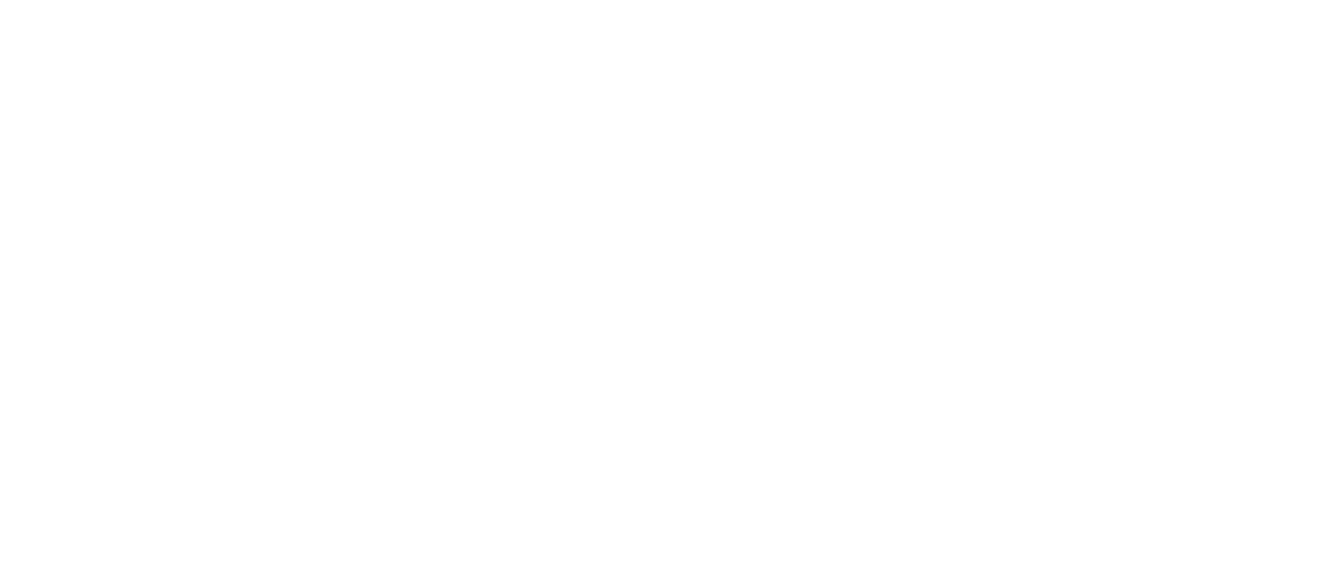
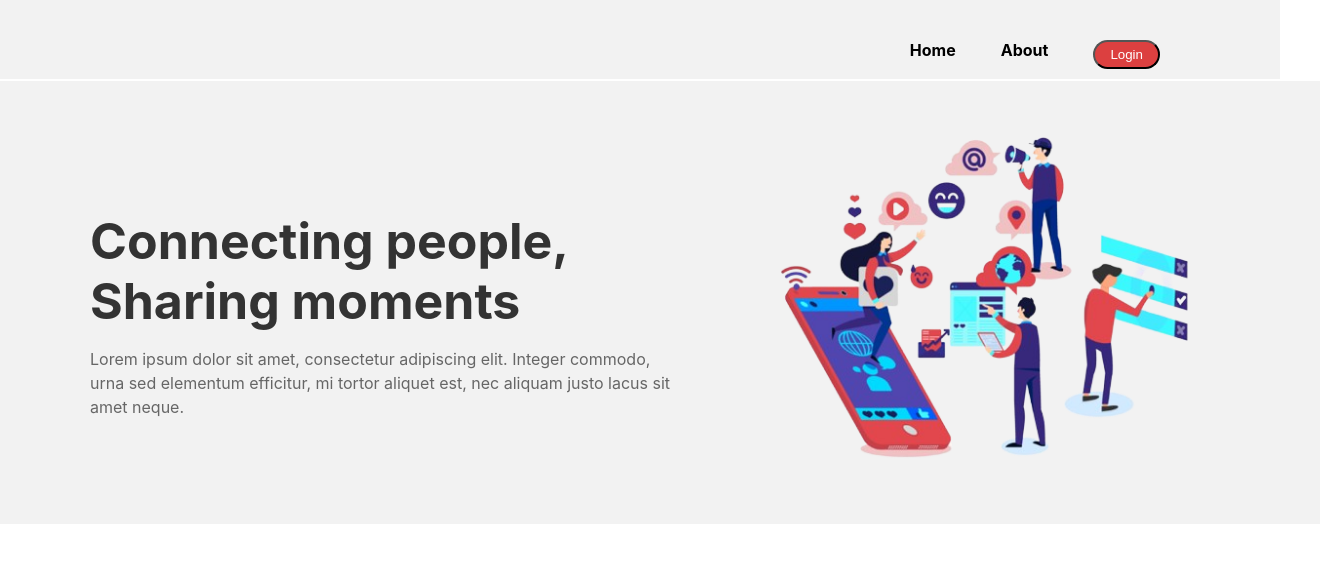
Before and after one commit to nlogn-isw/webapp, a React (Create React App) app in the folder frontend/: page /landing in a window 1280 px wide. Before the commit this address had no page. Shown: the top 562 px of the page, 1320 px wide, since content can reach past the window. Built offline with nearby package versions, Linux system fonts and the light colour scheme.

Commit message:
added landing

```diff
--- a/frontend/src/App.js
+++ b/frontend/src/App.js
@@ -2,6 +2,7 @@
 import './App.css';
 import Navbar from './components/Navbar.js';
 import Profile from './components/Profile/Profile';
+import Landing from './components/landing/Landing';
 import Update from './components/updates/Update';
 import { BrowserRouter, Route, Routes } from 'react-router-dom';
 
@@ -12,6 +13,7 @@
                 <Route path="/" element={<Navbar />} />
                 <Route path="/updates" element={<Update />} />
                 <Route path="/Profile" element={<Profile />} />
+                <Route path="/landing" element={<Landing />} />
             </Routes>
 
       </BrowserRouter>
--- /dev/null
+++ b/frontend/src/components/landing/Header.css
@@ -0,0 +1,32 @@
+.navbar {
+    background-color: #f2f2f2;
+    padding: 10px 20px;
+    display: flex;
+    justify-content: flex-end; /* Right align items */
+}
+
+    .navbar ul {
+        list-style-type: none;
+        margin: 30px 100px 0px 0px;
+        padding: 0;
+        display: flex; /* Use flexbox for better alignment control */
+    }
+
+    .login{
+        background-color:#dc4040;
+        color:white;
+        padding:5px 15px 5px 15px;
+        border-radius:20px;
+    }
+
+    .navbar li {
+        margin-left: 20px;
+        color:black;
+        padding-left:25px;/* Add spacing between links */
+    }
+
+    .navbar a {
+        text-decoration: none;
+        color: black; /* Link color */
+        font-weight: bold;
+    }
--- /dev/null
+++ b/frontend/src/components/landing/Header.js
@@ -0,0 +1,17 @@
+import React from "react";
+import "./Header.css"; // Import CSS file for styling
+
+const Header = () => {
+    return (
+        <nav className="navbar">
+            <ul>
+                <li><a href="#home">Home</a></li>
+                <li><a href="#about">About</a></li>
+
+                <li> <a href="/login"><button className="login">Login</button> </a></li>
+            </ul>
+        </nav>
+    );
+};
+
+export default Header;
--- /dev/null
+++ b/frontend/src/components/landing/Landing.css
@@ -0,0 +1,38 @@
+.box {
+    display: flex;
+    justify-content: space-between;
+    align-items: center;
+    padding: 20px;
+    background-color: #f2f2f2; /* Light background color */
+    width: 100%; /* Full width */
+}
+
+.left {
+    width: 50%;
+    padding-right: 20px;
+    /* Add spacing between text and image */
+    margin-left:70px;
+}
+
+.right {
+    width: 50%;
+}
+
+
+img {
+    max-width: 100%;
+    height: auto;
+}
+
+/* Additional styling for text */
+.left h2 {
+    color: #333;
+    font-size: 50px;
+    margin-bottom: 10px;
+}
+
+.left p {
+    color: #666;
+    font-size: 16px;
+    line-height: 1.5;
+}
--- /dev/null
+++ b/frontend/src/components/landing/Landing.js
@@ -0,0 +1,30 @@
+import React from "react";
+import "./Landing.css"; // Import CSS file for styling
+import Header from "./Header";
+import image from "../../assets/image.png"
+
+const Landing = () => {
+    return (
+        <div>
+            <Header />
+            <div className="box">
+                <div className="left">
+                    <h2 className="head1">Connecting people,   <nbsp></nbsp>
+                        <nbsp></nbsp>  <nbsp></nbsp>   Sharing moments</h2>
+
+
+                    <p>
+                        Lorem ipsum dolor sit amet, consectetur adipiscing elit. Integer
+                        commodo, urna sed elementum efficitur, mi tortor aliquet est, nec
+                        aliquam justo lacus sit amet neque.
+                    </p>
+                </div>
+                <div className="right">
+                    <img src={image} alt="Image" />
+                </div>
+            </div>
+        </div>
+    );
+};
+
+export default Landing;
```
Also changed, not shown: frontend/src/assets/image.png (added).
